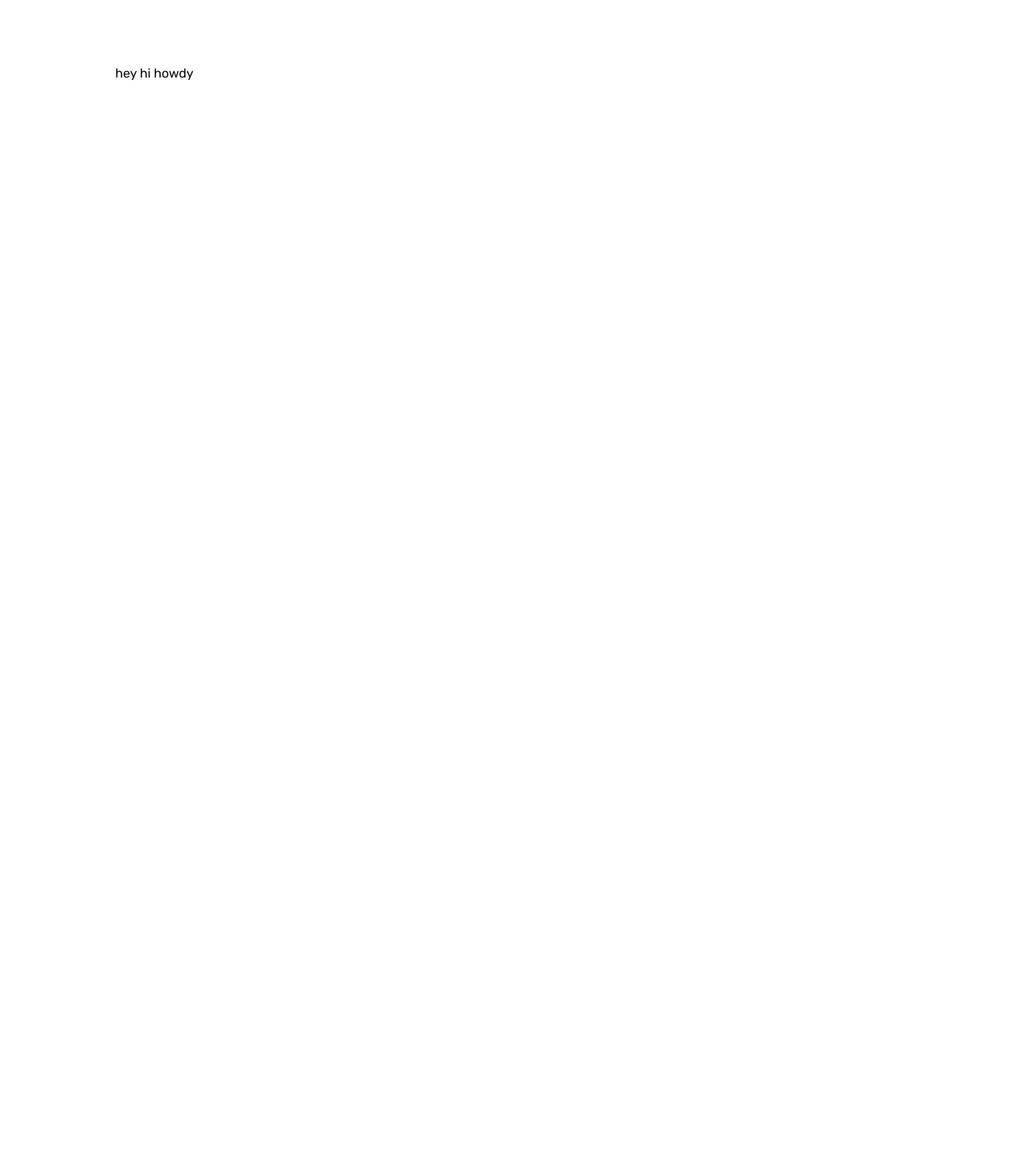
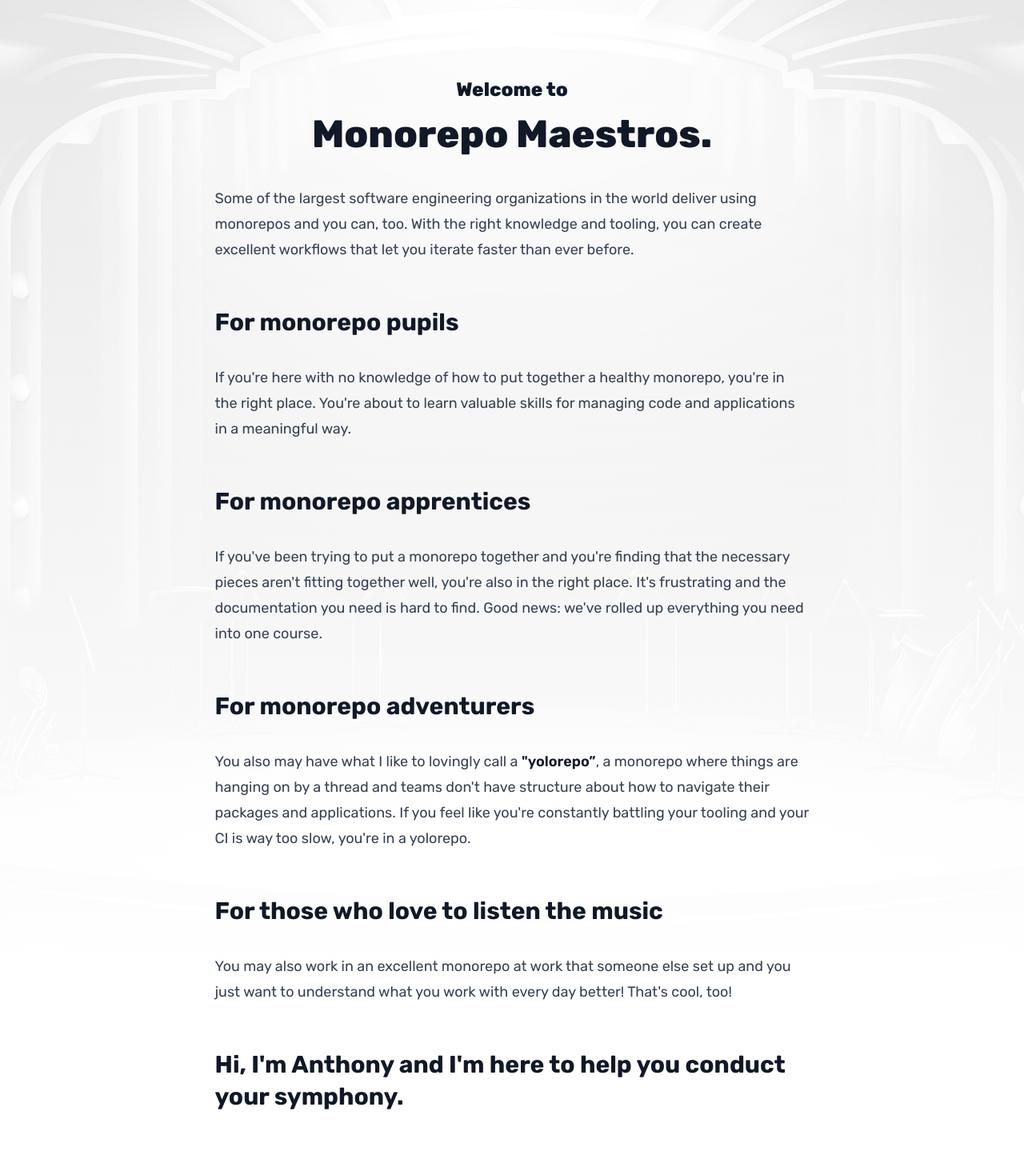
Before and after one commit to anthonyshew/maestros, a Next.js app: page /monorepos in a window 1280 px wide. Shown: the top 1454 px of the page at 80% size. Before the commit the page ends 800 px from the top, so only its background shows below. Built offline with nearby package versions, Linux system fonts and the light colour scheme.

Commit message:
Intro monorepos.

```diff
--- a/app/(maestros)/monorepos/layout.tsx
+++ b/app/(maestros)/monorepos/layout.tsx
@@ -2,10 +2,8 @@ import { rubik } from "#/app/fonts";
 import type { Metadata } from "next";
 import AnalyticsWrapper from "#/components/Analytics";
 import { buildMeta } from "#/app/metadata";
-import { Navbar } from "#/components/Navbar";
 import "#/app/globals.css";
 import { ThemeWrapper } from "#/app/providers";
-import { ThemeController } from "#/components/ThemeController";
 
 export const generateMetadata = async (): Promise<Metadata> => {
   return await buildMeta({
@@ -26,10 +24,7 @@ export default function RootLayout({
     >
       <body>
         <ThemeWrapper>
-          <main className="relative flex flex-col flex-auto max-w-5xl min-h-screen px-4 pb-4 mx-auto sm:py-8 lg:py-20 md:flex-row">
-            <div className="absolute right-4 top-4 md:hidden">
-              <ThemeController />
-            </div>
+          <main className="relative flex flex-col justify-center flex-auto min-h-screen px-4 pb-4 mx-auto sm:py-8 lg:py-20 md:flex-row">
             {children}
           </main>
         </ThemeWrapper>
--- a/app/(maestros)/monorepos/page.tsx
+++ b/app/(maestros)/monorepos/page.tsx
@@ -1,8 +1,138 @@
+import { buildMeta } from "#/app/metadata";
+import Image from "next/image";
+
+export const generateMetadata = () => {
+  buildMeta({
+    title: "Monorepo Maestros",
+    description: "Are you ready to conduct the symphony?",
+  });
+};
+
 const Page = () => {
   return (
-    <div>
-      <p>hey hi howdy</p>
-    </div>
+    <>
+      <div className="absolute top-0 left-0 right-0 z-0 aspect-square">
+        <Image
+          src="/images/maestros/cover.jpeg"
+          className="object-cover !m-0 opacity-10 object-top h-50"
+          alt="Cover art for Monorepo Maestros"
+          fill
+          sizes="(max-width: 768px) 100vw, (max-width: 1200px) 50vw, 33vw"
+        />
+        <div className="absolute inset-0 z-0 bg-gradient-to-b to-95% from-transparent to-white dark:to-zinc-950" />
+      </div>
+      <div className="z-10 w-full prose lg:prose-lg dark:prose-invert">
+        <h1 className="text-center ">
+          <span className="inline-block mb-4 text-2xl">Welcome to</span>
+          <br /> Monorepo Maestros.
+        </h1>
+        <p>
+          Some of the largest software engineering organizations in the world
+          deliver using monorepos and you can, too. With the right knowledge and
+          tooling, you can create excellent workflows that let you iterate
+          faster than ever before.
+        </p>
+        <h2>For monorepo pupils</h2>
+        <p>
+          If you're here with no knowledge of how to put together a healthy
+          monorepo, you're in the right place. You're about to learn valuable
+          skills for managing code and applications in a meaningful way.
+        </p>
+        <h2>For monorepo apprentices</h2>
+        <p>
+          If you've been trying to put a monorepo together and you're finding
+          that the necessary pieces aren't fitting together well, you're also in
+          the right place. It's frustrating and the documentation you need is
+          hard to find. Good news: we've rolled up everything you need into one
+          course.
+        </p>
+        <h2>For monorepo adventurers</h2>
+        <p>
+          You also may have what I like to lovingly call a{" "}
+          <strong>"yolorepo”</strong>, a monorepo where things are hanging on by
+          a thread and teams don't have structure about how to navigate their
+          packages and applications. If you feel like you're constantly battling
+          your tooling and your CI is way too slow, you're in a yolorepo.
+        </p>
+        <h2>For those who love to listen the music</h2>
+        <p>
+          You may also work in an excellent monorepo at work that someone else
+          set up and you just want to understand what you work with every day
+          better! That's cool, too!
+        </p>
+        <h2>Hi, I'm Anthony and I'm here to help you conduct your symphony.</h2>
+
+        <div className="flex flex-row items-center justify-center w-full">
+          <div className="relative w-4/5 overflow-hidden aspect-square rounded-xl">
+            <Image
+              src="/images/me.jpg"
+              className="object-cover rounded-xl"
+              alt="Cover art for Monorepo Maestros"
+              fill
+              sizes="(max-width: 768px) 100vw, (max-width: 1200px) 50vw, 33vw"
+            />
+          </div>
+        </div>
+        <p>
+          I've been fortunate enough to be in a position to help individuals,
+          teams, and organizations (small and large) do the best work of their
+          lives with monorepos. With Monorepo Maestros, I want to share that
+          experience to benefit others.
+        </p>
+        <h2>Because when your monorepo runs smoothly...</h2>
+        <p>
+          <strong>...it's like a beautiful orchestra.</strong>
+        </p>
+        <p>
+          When the woodwinds (ESLint) work together with the strings (Prettier),
+          you find harmony.
+        </p>
+        <p>
+          When the percussion (TypeScript) sounds great with the brass (GitHub
+          Actions), your CI works like a lovely melody.
+        </p>
+        <p>
+          <strong>And we're going to make it fast like speed metal. 🤘</strong>
+        </p>
+        <h2>Stay tuned</h2>
+        <p>
+          Our first movement is currently being written. We're excited for what
+          we'll unlock together to make the best music (erm, applications)
+          possible.{" "}
+        </p>
+
+        <p>
+          To keep up with when new content is released,{" "}
+          <a
+            href="https://twitter.com/anthonysheww"
+            target="_blank"
+            rel="noopener noreferrer"
+          >
+            follow me on Twitter
+          </a>{" "}
+          and{" "}
+          <a
+            href="https://github.com/anthonyshew/maestros"
+            target="_blank"
+            rel="noopener noreferrer"
+          >
+            star this repo
+          </a>
+          .
+        </p>
+        <div className="flex flex-row items-center justify-center w-full">
+          <div className="relative w-4/5 overflow-hidden aspect-square rounded-xl">
+            <Image
+              src="/images/maestros/maestro.jpg"
+              className="object-cover rounded-xl grayscale"
+              alt="Cover art for Monorepo Maestros"
+              fill
+              sizes="(max-width: 768px) 100vw, (max-width: 1200px) 50vw, 33vw"
+            />
+          </div>
+        </div>
+      </div>
+    </>
   );
 };
 
```
Also changed, not shown: .eslintrc.json, public/images/maestros/cover.jpeg (added), public/images/maestros/maestro.jpg (added).
